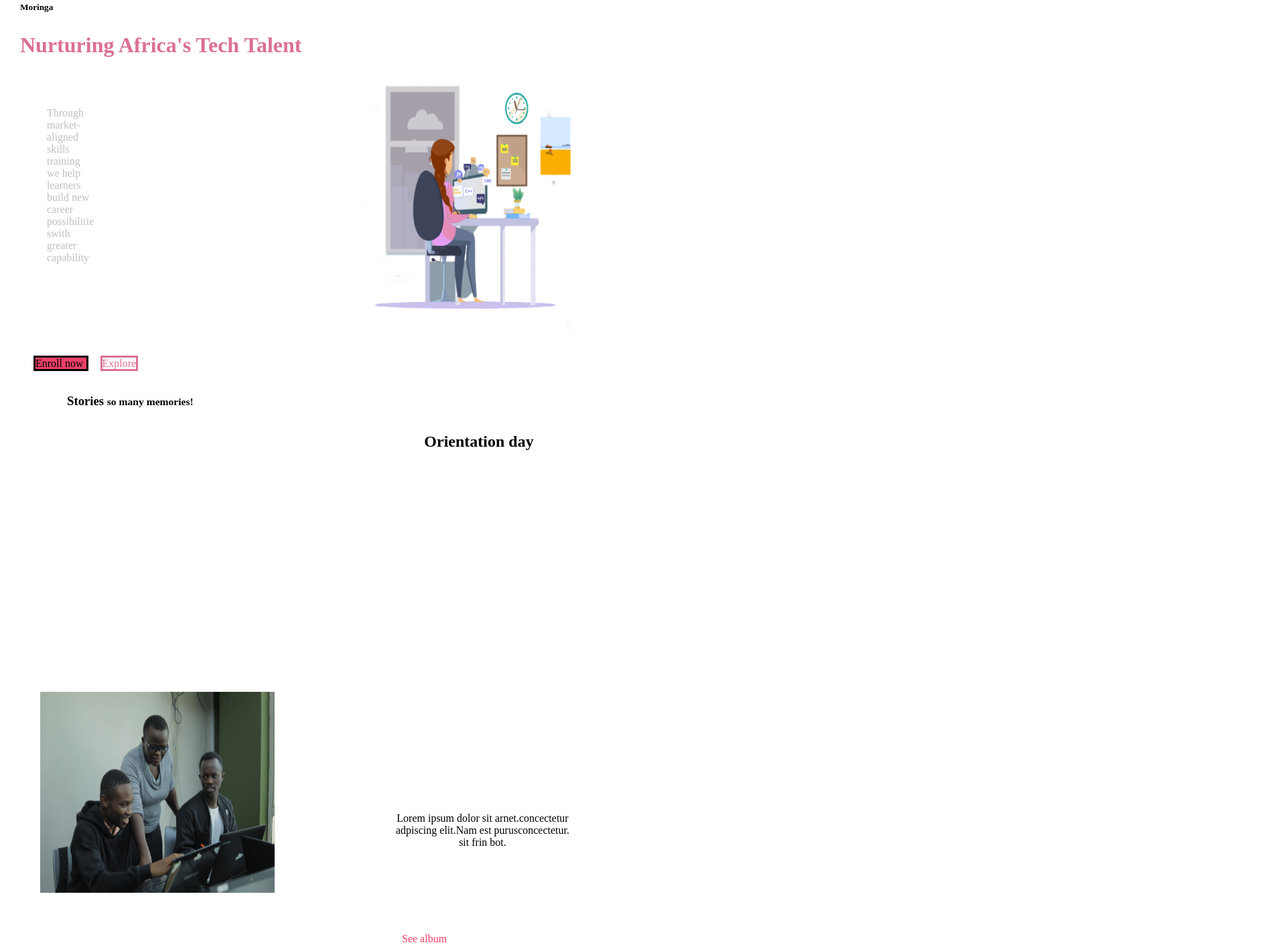
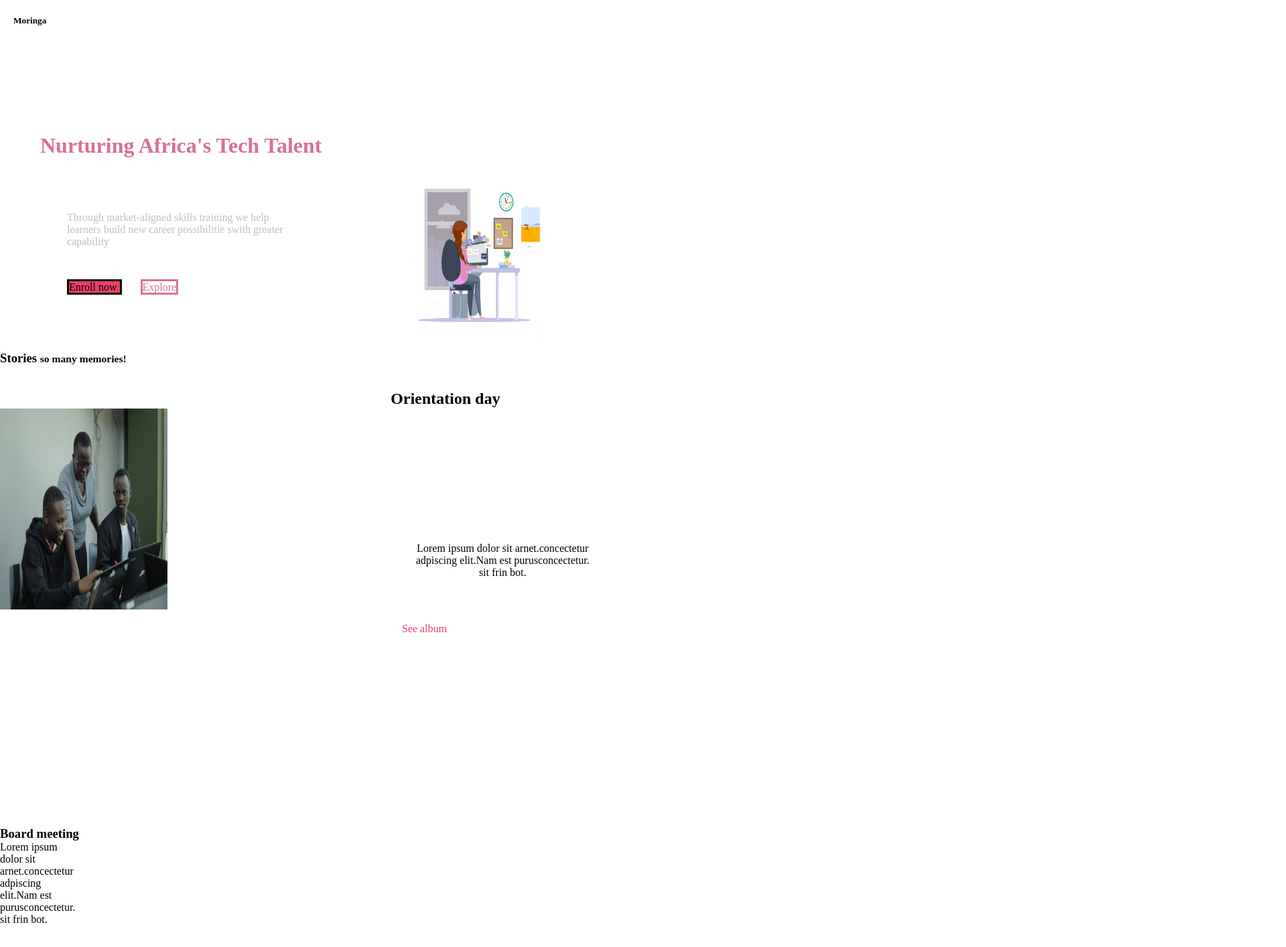
Before and after one commit to phinic925/moringa-school-website, a plain HTML site: page index.html in a window 1280 px wide. Shown: the part 175-1589 px from the top of the page at 67% size, 1920 px wide, since content can reach past the window. Drawn offline with Linux system fonts and the light colour scheme.

Commit message:
This commit adds the secong paragraph to the page

```diff
--- a/index.css
+++ b/index.css
@@ -49,152 +49,54 @@
 
 }
 h5{
-  padding: 0px 30px;
+  padding: 20px;
   color: black;
 }
 
   h1{
     color: palevioletred;
-    padding: 30px;
-    min-height: 5vh;
-    position:absolute;
+    padding: 60px;
+    position:relative;
+    top: 80px;
+
   }
+  img{
+    float: right;
+    height:300px;
+    width: 250px;
+   margin-bottom:  20px;
+   margin-right: 450px;
 
 
-  .dir .right{
-    float: right;
-    height: 500px;
-    width: 400px;
-     padding-left: 300px;
-      margin: 0px 0px 15px 20px;
   }
   .par {
     color: silver;
    text-align:left;
-   display:inline-block;
+   display: inline-block;
     padding-left: 0px 30px;
-    padding-top: 20px;
-    margin-left:40px;
-    clear:left;
-
-  }
-
-
-  h2{
-    align:right;
-    color: palevioletred;
-    padding: 40px 30px
-    display:flex;
-    margin-left:100px;
-
-  }
-  .para{
-    color: silver;
-   align:right;
-   display:inline-block;
-    padding: 40px 30px;
-    margin-left:100px;
-    clear: left;
-  }
-    .dir1{
-      width: 300px;
-      display: flex;
-      align-items: center;
-    }
-
-
-  .dir1 img{
-    float: right;
-    height: 300px;
-    width: 350px;
-    align:right;
-    margin-right: 10px;
-    display: flex;
-    padding: 60px;
-
-
-  }
-  h3{
-    align:right;
-    color: palevioletred;
-    padding: 40px 30px
-    display:flex;
-    margin-left:100px;
-
-  }
-  .para{
-    color: silver;
-   align:right;
-   display:inline-block;
-    padding: 40px 30px;
-    margin-left:100px;
-    clear: left;
-  }
-    .dir1{
-      width: 300px;
-      display: flex;
-      align-items: center;
-    }
-
-
-  .dir1 img{
-    float: right;
-    height: 300px;
-    width: 350px;
-    align:right;
-    margin-right: 10px;
-    display: flex;
-    padding: 60px;
+    clear:right;
+    margin:100px;
 
 
   }
 
-  h4{
-    color: palevioletred;
-    padding: 30px;
-  }
-  .par{
-    color: silver;
-   align:right;
-   display:inline-block;
-    padding: 0px 30px;
-    margin-left:40px;
-    clear: right;
-  }
-    .dir{
-      width: 300px;
-      display: flex;
-      align-items: center;
-    }
-
-
-  .dir img{
-    float: right;
-    height: 500px;
-    width: 400px;
-    align:right;
-    margin-right: 10px;
-    display: flex;
-
-
-  }
-  h6{
-    color: palevioletred;
-    padding: 100px;
-  }
-
- .now{
+  .now{
    background-color: #EC4067;
   color:black;
   border: solid;
   margin-inline-start: 50px;
+  margin-left: 100px;
+  position: relative;
+  bottom: 50px;
  }
 
  .exp{
    color: palevioletred;
    border: solid;
-
-   margin-inline-start: 10px;
+    margin-inline-start: 10px;
+   margin-left: 20px;
+   position: relative;
+   bottom: 50px;
  }
  .ries{
    color: black;
@@ -202,9 +104,9 @@ h5{
  .day{
    color: black;
    text-align:center;
-   position: relative;
+   position:relative;
     padding-left:50px;
-    padding-bottom:300px;
+    padding-bottom:1px;
 
  }
  .para{
@@ -227,3 +129,18 @@ margin-top:200px;
  margin-inline-start: 300px;
  margin-bottom: 250px;
 }
+
+.dir1{00px;
+  width:3;
+  display: flex;
+  align-items: center;
+}
+
+
+.parag{
+float: right;
+height: 800px;
+width: 400px;
+align:right;
+margin-right: 500px;
+display: flex;
--- a/index.html
+++ b/index.html
@@ -33,22 +33,30 @@
  </nav>
 
     </header>
-   <br
-    >
+   <br>
+   <div>
 
 
-    <h5> Moringa </h5>
+    <h5>Moringa</h5>
+    <div>
 
 
     <h1> Nurturing Africa's Tech Talent </h1>
-    <div class="dir">
+    </div>
+    <div>
+
+      <img src="assets/images/image1.png" float="right">
+      </div>
+
+    <div class="h1">
   <p class="par">
   Through market-aligned skills training we help<br>
-  learners build new career possibilitie swith greater <br>
-  capability
+  learners build new career possibilitie swith greater <br>capability
+
+
   </p>
-  <img src="assets/images/image1.png" class="right"  float="right">
  </div>
+   </div>
  <div class="mor">
    <span class="now"> Enroll now </span>&nbsp;
    <span class="exp"> Explore</span>
@@ -75,14 +83,13 @@
 
 <br>
 <br>
-<h3>Board meeting</h2>
+<h3>Board meeting</h3>
  <div class="dir1">
-
-<img src="assets/images/image 3.png">
 <p class="parag">
    Lorem ipsum dolor sit  arnet.concectetur
    <br>adpiscing elit.Nam est purusconcectetur.<br> sit frin bot.
   </p>
+  <img src="assets/images/image 3.png" class="dir1" float="right">
 </div>
 <div class="mor">
   <span class="now">Read </span>
```
